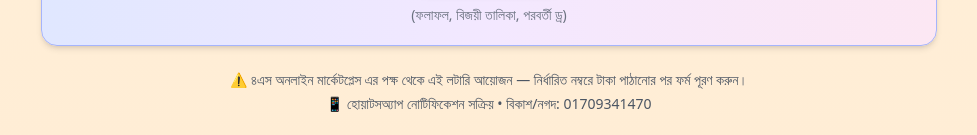
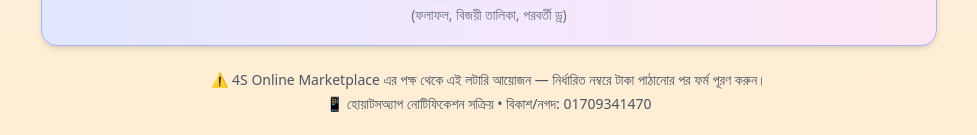
Before and after one commit to namealaddin170-dot/dream-lottery, a plain HTML site: page index.html in a window 1280 px wide. Shown: the part 1466-1601 px from the top of the page, without its empty margins (151-1128 px from the left). Drawn offline with nearby package versions, Linux system fonts and the light colour scheme.

Commit message:
Update index.html

```diff
--- a/index.html
+++ b/index.html
@@ -167,7 +167,7 @@
 
     <!-- footer with contact info -->
     <div class="text-center text-sm text-gray-600">
-      <p>⚠️ ৪এস অনলাইন মার্কেটপ্লেস এর পক্ষ থেকে এই লটারি আয়োজন — নির্ধারিত নম্বরে টাকা পাঠানোর পর ফর্ম পূরণ করুন।</p>
+      <p>⚠️ 4S Online Marketplace এর পক্ষ থেকে এই লটারি আয়োজন — নির্ধারিত নম্বরে টাকা পাঠানোর পর ফর্ম পূরণ করুন।</p>
       <p class="mt-1">📱 হোয়াটসঅ্যাপ নোটিফিকেশন সক্রিয় • বিকাশ/নগদ: 01709341470</p>
     </div>
   </div>
```
